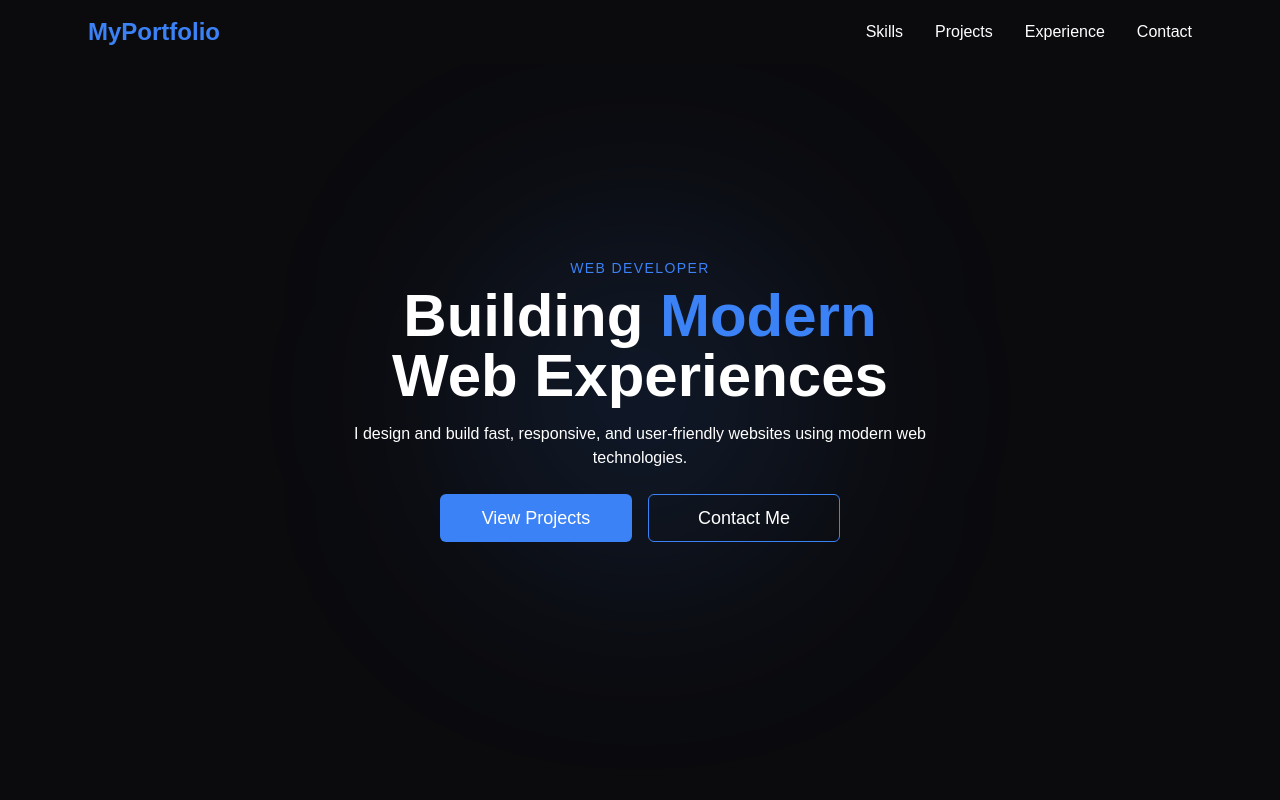
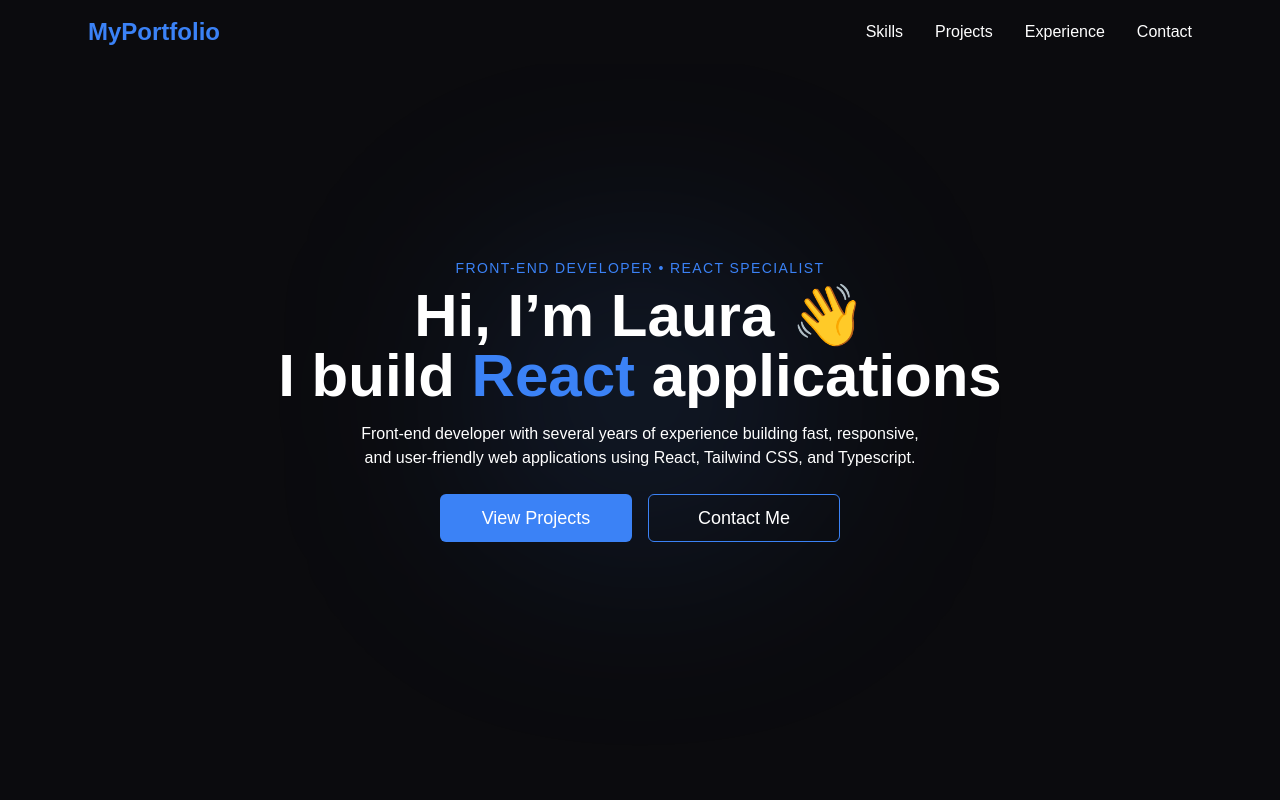
Before and after one commit to lauras14159/portfolio, a React (Vite) app: page / in a window 1280 px wide. Shown: the top 800 px of the page. Built offline with nearby package versions, Linux system fonts and the light colour scheme.

Commit message:
fix hero section

```diff
--- a/src/components/Hero.jsx
+++ b/src/components/Hero.jsx
@@ -4,7 +4,7 @@ export const Hero = () => {
   return (
     <section className="relative min-h-screen flex flex-col items-center justify-center bg-background z-10 text-text px-6 text-center">
       <div
-        className="absolute -z-50 w-72 h-72 rounded-full"
+        className="absolute -z-50 w-72 h-56 rounded-full"
         style={{
           background: "rgba(59,130,246,0.2)",
           filter: "blur(120px)",
@@ -15,18 +15,18 @@ export const Hero = () => {
       />
 
       <p className="text-sm uppercase tracking-widest text-accent mb-2">
-        Web Developer
+        Front-End Developer • React Specialist
       </p>
 
       <h1 className="text-4xl md:text-6xl font-bold mb-4">
-        Building <span className="text-accent">Modern</span>
-        <br />
-        Web Experiences
+        Hi, I’m Laura 👋
+        <br />I build <span className="text-accent">React</span> applications
       </h1>
 
       <p className="max-w-xl mb-6">
-        I design and build fast, responsive, and user-friendly websites using
-        modern web technologies.
+        Front-end developer with several years of experience building fast,
+        responsive, and user-friendly web applications using React, Tailwind
+        CSS, and Typescript.
       </p>
 
       <div className="flex flex-col sm:flex-row gap-4 w-full justify-center">
```
